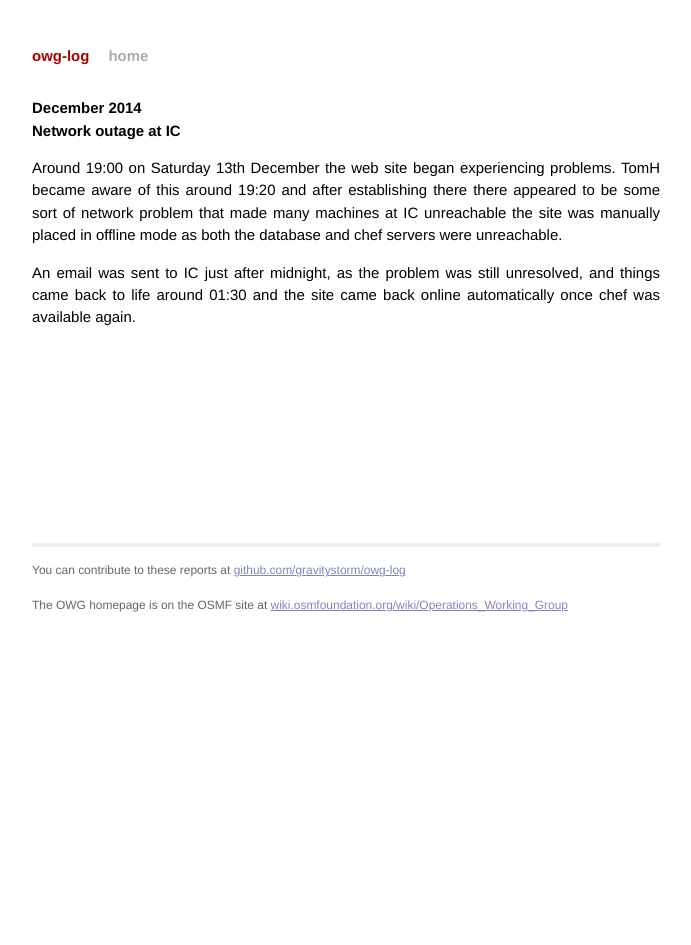
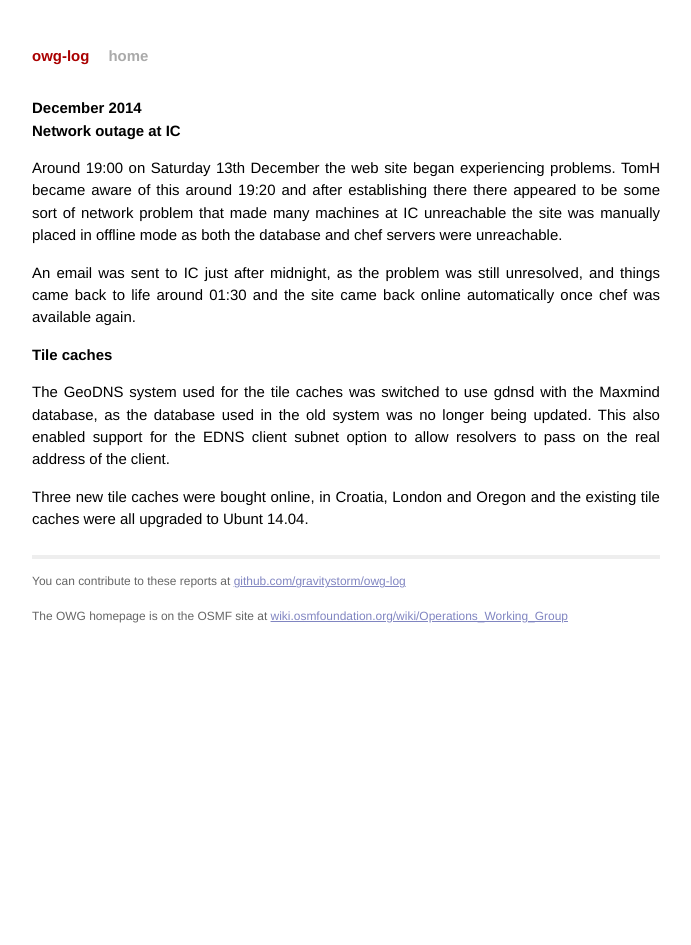
Before and after one commit to openstreetmap/owg-website, a Jekyll site: the page built from _posts/2014-12-01-december.md, in a window 1280 px wide. Shown: the whole page, without its empty margins (294-985 px from the left). Built offline with Jekyll 4.4.1, drawn with Linux system fonts in a browser that asks for light colours; Markdown is read by kramdown in place of the engine named in the settings.

Commit message:
Update 2014-12-01-december.md

```diff
--- a/_posts/2014-12-01-december.md
+++ b/_posts/2014-12-01-december.md
@@ -14,3 +14,13 @@ placed in offline mode as both the database and chef servers were unreachable.
 An email was sent to IC just after midnight, as the problem was still unresolved, and
 things came back to life around 01:30 and the site came back online automatically once
 chef was available again.
+
+# Tile caches
+
+The GeoDNS system used for the tile caches was switched to use gdnsd with the Maxmind
+database, as the database used in the old system was no longer being updated. This also
+enabled support for the EDNS client subnet option to allow resolvers to pass on the
+real address of the client.
+
+Three new tile caches were bought online, in Croatia, London and Oregon and the existing
+tile caches were all upgraded to Ubunt 14.04.
```
